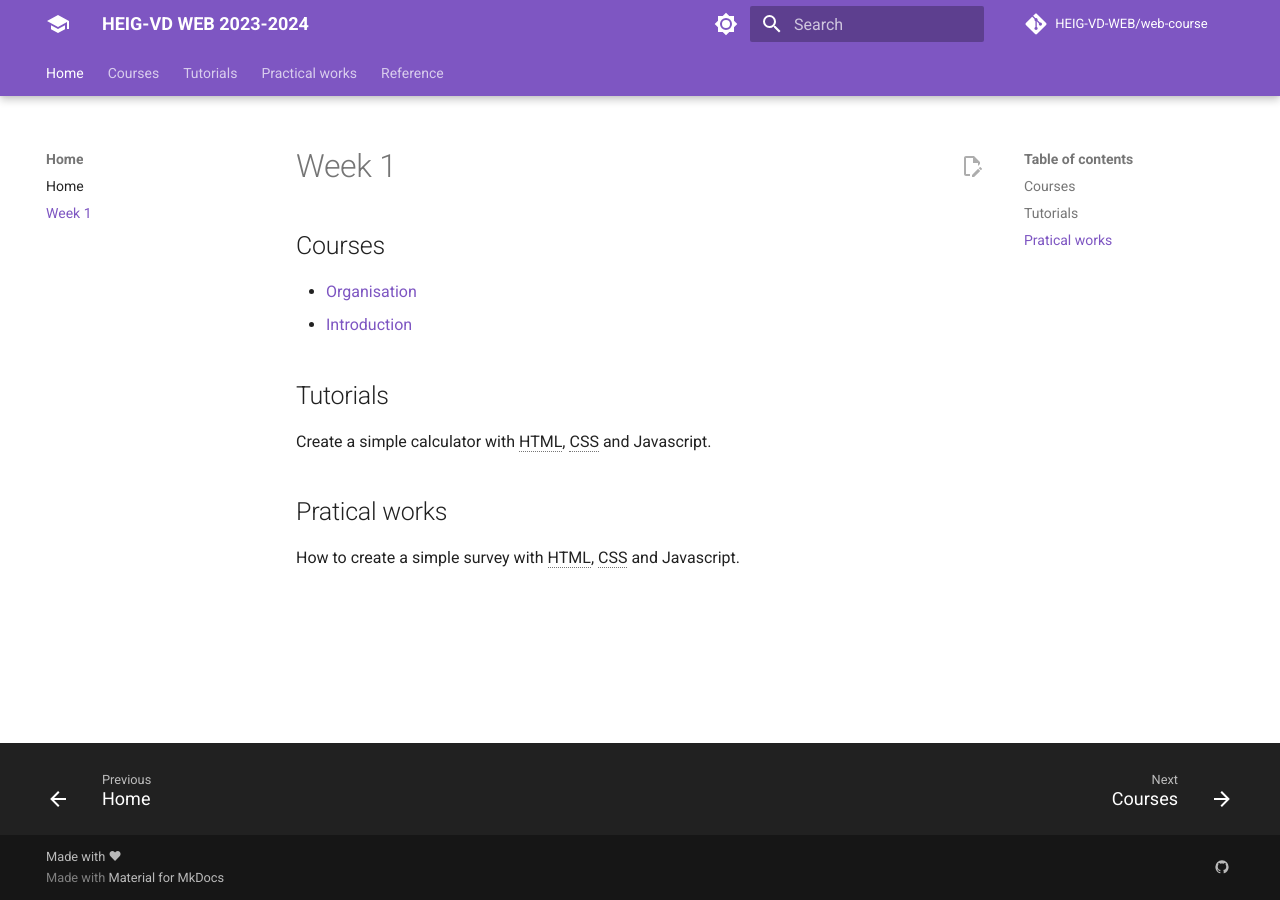
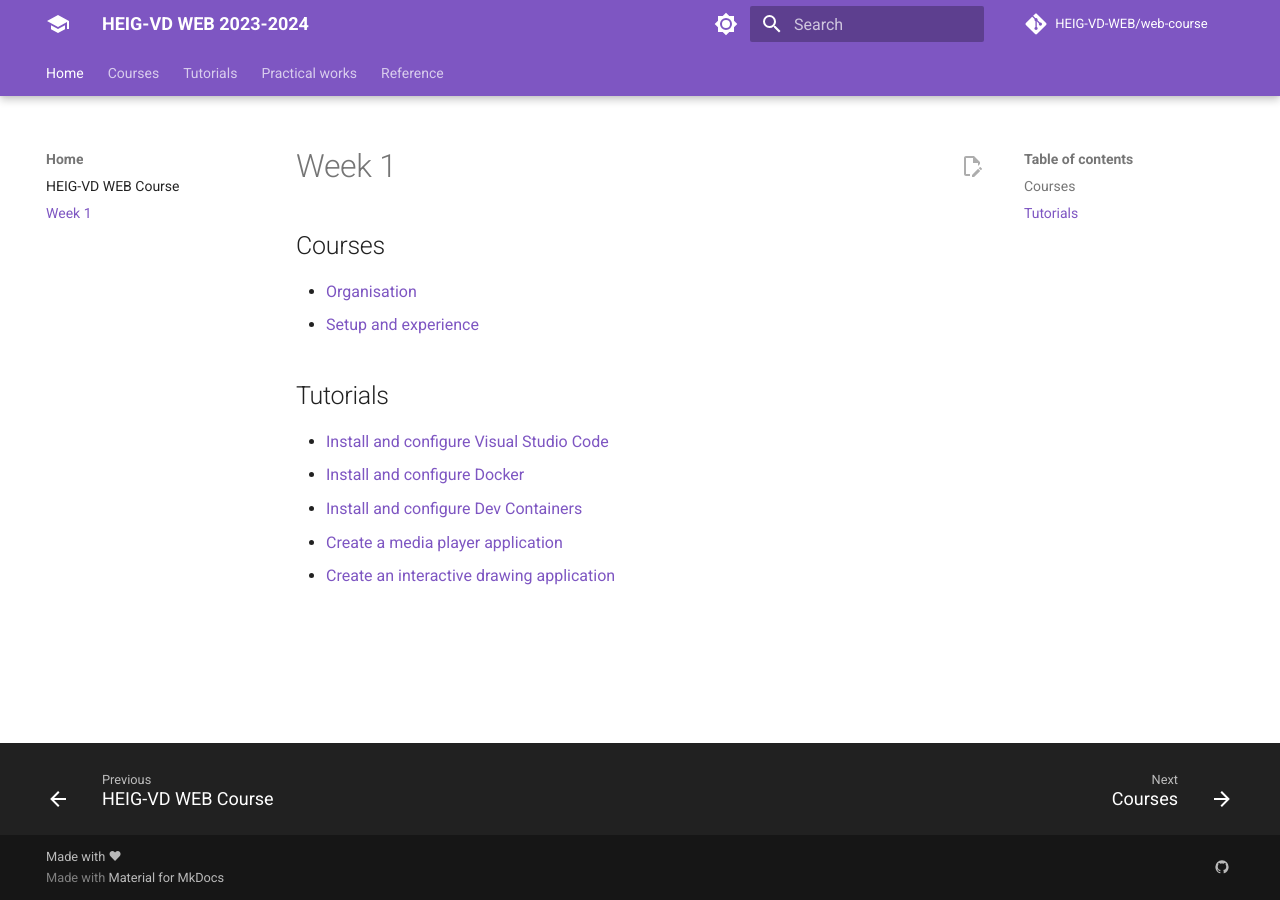
Before and after one commit to HEIG-VD-WEB/web-course, an MkDocs documentation site: the page built from docs/weeks/week-1.md, in a window 1280 px wide. Built offline with MkDocs 1.6.1 and Material for MkDocs 9.7.7, drawn with Linux system fonts in a browser that asks for light colours; comment, search, counter and statistics services are not loaded.

Commit message:
Update course

```diff
--- a/docs/weeks/week-1.md
+++ b/docs/weeks/week-1.md
@@ -3,12 +3,12 @@
 ## Courses
 
 - [Organisation](/web-course/courses/organisation/)
-- [Introduction](/web-course/courses/introduction/)
+- [Setup and experience](/web-course/courses/setup-and-experience/)
 
 ## Tutorials
 
-Create a simple calculator with HTML, CSS and Javascript.
-
-## Pratical works
-
-How to create a simple survey with HTML, CSS and Javascript.
+- [Install and configure Visual Studio Code](https://docs.beescreens.ch/tutorials/install-and-configure-visual-studio-code/)
+- [Install and configure Docker](https://docs.beescreens.ch/tutorials/install-and-configure-docker/)
+- [Install and configure Dev Containers](https://docs.beescreens.ch/tutorials/install-and-configure-dev-containers/)
+- [Create a media player application](https://docs.beescreens.ch/tutorials/create-a-media-player-application/introduction/)
+- [Create an interactive drawing application](https://docs.beescreens.ch/tutorials/create-an-interactive-drawing-application/introduction/)
--- a/mkdocs.yml
+++ b/mkdocs.yml
@@ -13,8 +13,9 @@ nav:
   - Courses:
       - courses/index.md
       - Organisation: courses/organisation/index.md
-      - Introduction: courses/introduction/index.md
-      - HTML & CSS: courses/html-css/index.md
+      - Setup and experience: courses/setup-and-experience/index.md
+      # - Introduction: courses/introduction/index.md
+      # - HTML & CSS: courses/html-css/index.md
   - Tutorials:
       - tutorials/index.md
   - Practical works:
@@ -22,8 +23,8 @@ nav:
   - Reference:
       - reference/index.md
       - About the calendar: reference/about-the-calendar.md
-      - About the theory course: reference/about-the-theory-course.md
-      - About the code of conduct: reference/about-the-code-of-conduct.md
+      # - About the theory course: reference/about-the-theory-course.md
+      # - About the code of conduct: reference/about-the-code-of-conduct.md
 
 edit_uri: blob/main/docs/
 theme:
```
Also changed, not shown: docs/courses/setup-and-experience/index.md (added, +8 -0 lines), docs/courses/setup-and-experience/slides.md (added, +7 -0 lines), docs/index.md (+7 -1 lines), docs/practical-works/index.md (+0 -11 lines), docs/reference/about-the-calendar.md (+2 -2 lines).
